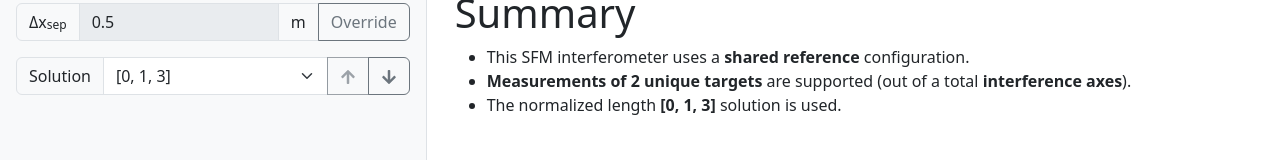
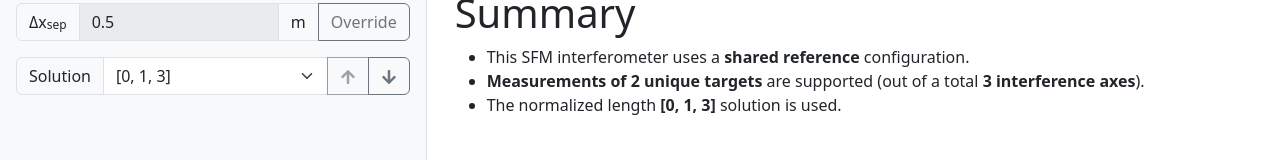
Before and after one commit to blueskyspectroscopy/sfm-designer, a React (Vite) app: page / in a window 1280 px wide. Shown: the part 403-563 px from the top of the page. Built offline with nearby package versions, Linux system fonts and the light colour scheme.

Commit message:
fix: typo

```diff
--- a/src/routes/Main.jsx
+++ b/src/routes/Main.jsx
@@ -351,7 +351,7 @@ export default function Main({
           <h1>Summary</h1>
           <ul>
             <li>This SFM interferometer uses a <strong>{configuration.toLowerCase().replace('_', ' ')}</strong> configuration.</li>
-            <li><strong>Measurements of {numberOfMeasurements} unique targets</strong> are supported (out of a total <strong>{axisNames.legth} interference axes</strong>).</li>
+            <li><strong>Measurements of {numberOfMeasurements} unique targets</strong> are supported (out of a total <strong>{axisNames.length} interference axes</strong>).</li>
             <li>The normalized length <strong>{SOLUTIONS[numberOfReflections][solution].name}</strong> solution is used.</li>
           </ul>
           {/* TODO: Remove this */}
```
